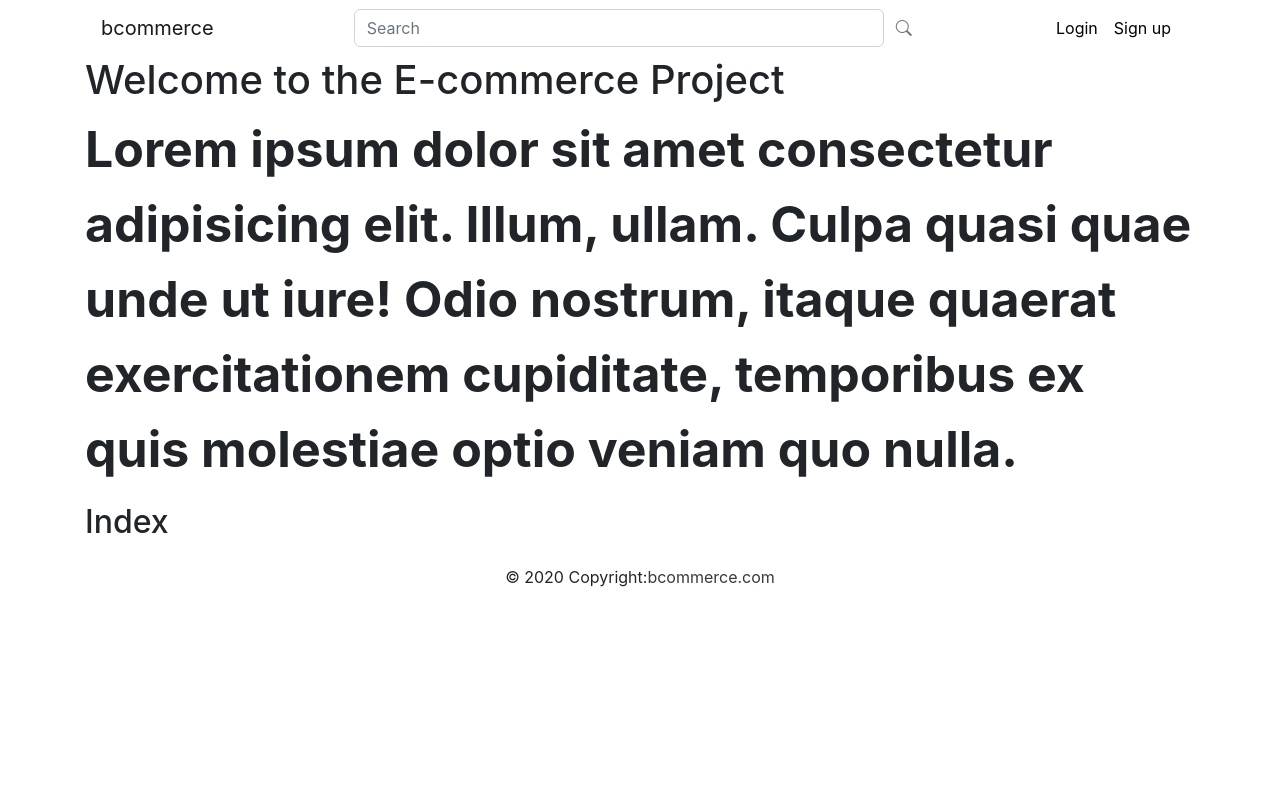
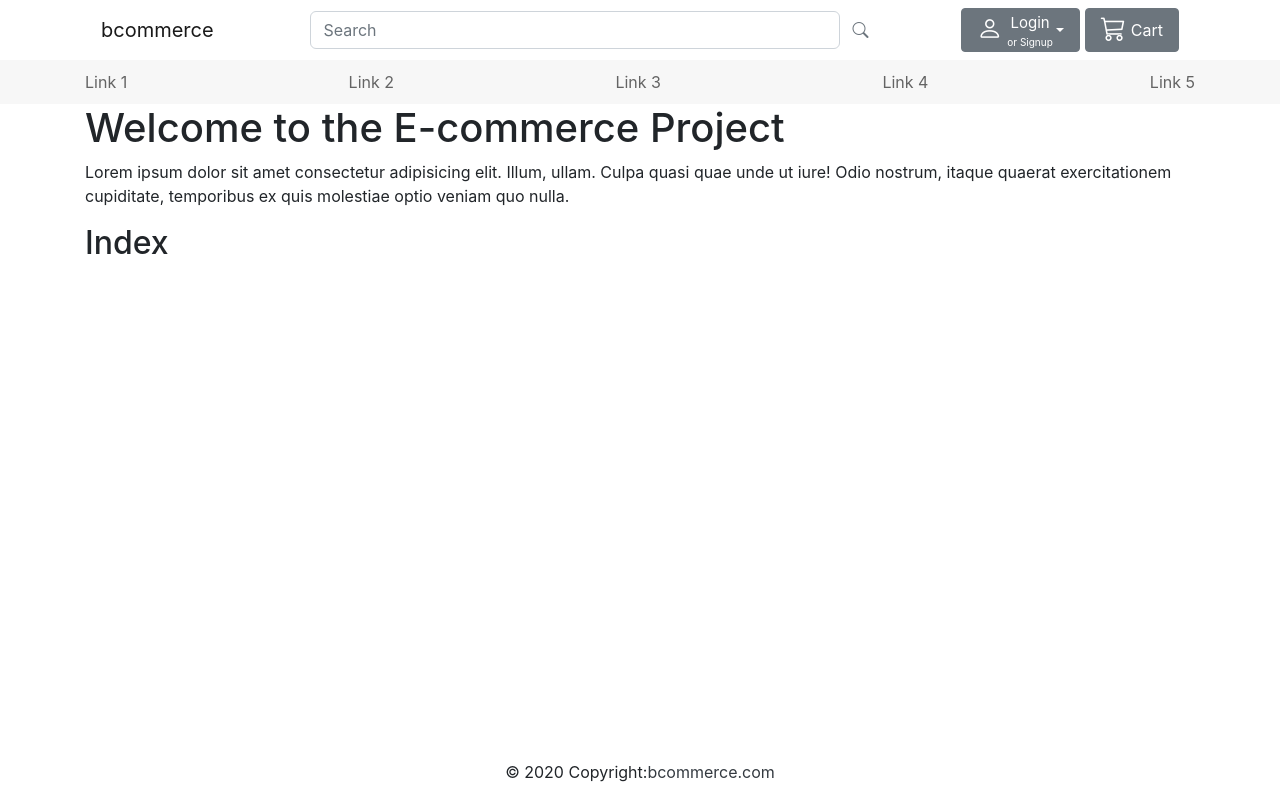
Before and after one commit to mertbilgic/bcommerce, a Django app: page / in a window 1280 px wide. Run offline with Django 3.2, Linux system fonts and the light colour scheme; some libraries are stand-ins or nearby versions.

Commit message:
navbar developed and edited

```diff
--- a/assets/css/style.css
+++ b/assets/css/style.css
@@ -1,3 +1,4 @@
+/*Navbar*/
 #navSearch{
     border-radius: 6px;
 }
@@ -10,16 +11,61 @@
 
 @media screen and (max-width: 992px) {
   #navSearch{
-    width: 80px;
+    width: 90%;
     border: 2px solid #ccc;
     font-size: 16px;
     background-color: white;
+    margin-bottom: 5px;
   }
-  #navSearch:focus {
-    width: 80%;
-    display: inline-block;
+  #navSearchBtn{
+    width: 10%;
+  }
+  #cartBtn{
+    margin-left: 0px !important;
+  }
+  #dropdownMenuButton{
+    width: 100%;
+    margin-bottom:5px ;
+  }
+  .categories{
+    font-size: 15px;
   }
 }
+#navAccount{
+  display: flex;
+  justify-content: center;
+  align-items: center;
+  flex-direction: row;
+}
+#signupNavText{
+  display: block;
+  font-size: 10px;
+}
+#loginNavText{
+  font-size: 15px;
+}
+#accountToggle{
+  margin-left: 3px;
+}
+#navAccount .bi-person{
+  margin-right: 5px;
+  font-size: 25px;
+}
+#dropdownMenuButton{
+  padding: 1px 15px;
+}
+#cartBtn{
+  display: flex;
+  justify-content: center;
+  align-items: center;
+  padding: 2px 15px;
+  margin-left:5px;
+}
+#cartBtn .bi-cart3{
+  font-size: 25px;
+  margin-right:5px;
+}
+/*Error Page Css*/
 .errorContainer{
     display: flex;
     align-items: center;
@@ -28,7 +74,28 @@
     flex-direction: column;
     background-color: aqua;
 }
-.errorContainer h1,p{
+.errorContainer p, .errorContainer h1 {
     font-weight: bolder;
     font-size: 50px;
 }
+/*Footer*/
+#footer {
+  position: fixed;
+  left: 0;
+  bottom: 0;
+  width: 100%;
+}
+/*Categories Bar*/
+.categories{
+  background-color: #F7F7F7;
+  padding: 10px 0px;
+
+}
+.categories .categoriesContainer{
+  display: flex;
+  justify-content: space-between;
+  flex-wrap: wrap;
+}
+.categoriesContainer a{
+  color: #646464;
+}
--- a/templates/base.html
+++ b/templates/base.html
@@ -8,14 +8,14 @@
     {% include 'includes/stylesheet.html'%}
 </head>
 <body>
+    {% include 'includes/navbar.html'%}
+
     <div class="container">
-        {% include 'includes/navbar.html'%}
-
         {% block content %}
         {% endblock %}
+    </div>
 
-        {% include 'includes/footer.html'%}
-        {% include 'includes/scripts.html'%}
-    </div>
+    {% include 'includes/footer.html'%}
+    {% include 'includes/scripts.html'%}
 </body>
 </html>
--- a/templates/includes/footer.html
+++ b/templates/includes/footer.html
@@ -1,4 +1,4 @@
-<footer class="text-center text-lg-start">
+<footer class="text-center text-lg-start" id="footer">
     <div class="text-center p-3">
         © 2020 Copyright:<a class="text-dark" href="/">bcommerce.com</a>
     </div>
--- a/templates/includes/navbar.html
+++ b/templates/includes/navbar.html
@@ -1,22 +1,3 @@
-<nav class="navbar navbar-expand-lg navbar-light">
-  <a class="navbar-brand" href="#">bcommerce</a>
-  <button class="navbar-toggler" type="button" data-toggle="collapse" data-target="#navbarSupportedContent"
-    aria-controls="navbarSupportedContent" aria-expanded="false" aria-label="Toggle navigation">
-    <span class="navbar-toggler-icon"></span>
-  </button>
-
-  <div class="collapse navbar-collapse" id="navbarSupportedContent">
-    <form class="form-inline ml-auto mr-auto">
-      <input class="form-control" id="navSearch" type="search" placeholder="Search" aria-label="Search" size=45>
-      <button type="button" id="navSearchBtn" type="submit" class="btn btn-outline-secondary"><em class="bi bi-search"></em></button>
-    </form>
-
-    <ul class="navbar-nav">
-      <li class="nav-item">
-        <a class="nav-link" href="#">Login</a>
-      </li>
-      <li class="nav-item">
-        <a class="nav-link" href="#">Sign up</a>
-      </li>
-    </ul>
-</nav>
+{% include 'includes/navbar/top.html' %}
+{% include 'includes/navbar/center.html'%}
+{% include 'includes/navbar/bottom.html'%}
--- /dev/null
+++ b/templates/includes/navbar/bottom.html
@@ -0,0 +1,11 @@
+<div class="categories">
+    <div class="container">
+        <div class="categoriesContainer">
+            <a href="#" class="">Link 1</a>
+            <a href="#" class="">Link 2</a>
+            <a href="#" class="">Link 3</a>
+            <a href="#" class="">Link 4</a>
+            <a href="#" class="">Link 5</a>
+        </div>
+    </div>
+</div>
--- /dev/null
+++ b/templates/includes/navbar/center.html
@@ -0,0 +1,39 @@
+<div class="container">
+  <nav class="navbar navbar-expand-lg navbar-light">
+    <a class="navbar-brand" href="#">bcommerce</a>
+    <button class="navbar-toggler" type="button" data-toggle="collapse" data-target="#navbarSupportedContent"
+      aria-controls="navbarSupportedContent" aria-expanded="false" aria-label="Toggle navigation">
+      <span class="navbar-toggler-icon"></span>
+    </button>
+
+    <div class="collapse navbar-collapse" id="navbarSupportedContent">
+      <form class="form-inline ml-auto mr-auto">
+        <input class="form-control" id="navSearch" type="search" placeholder="Search" aria-label="Search" size=45>
+        <button type="button" id="navSearchBtn" type="submit" class="btn btn-outline-secondary"><em
+            class="bi bi-search"></em></button>
+      </form>
+
+      <div class="dropdown" id="dropdownAccount">
+        <button class="btn btn-secondary" type="button" id="dropdownMenuButton" data-toggle="dropdown" aria-haspopup="true" aria-expanded="false">
+          <div id="navAccount">
+            <em class="bi bi-person"></em>
+            <div>
+              <span id="loginNavText">Login</span>
+              <span id="signupNavText"> or Signup</span>
+            </div>
+            <span class="dropdown-toggle" id="accountToggle"></span>
+          </div>
+        </button>
+        <div class="dropdown-menu" aria-labelledby="dropdownMenuButton">
+          <a class="dropdown-item" href="#">Login</a>
+          <a class="dropdown-item" href="#">Sign up</a>
+        </div>
+      </div>
+      <div class="shoppingCart">
+        <a class="btn btn-secondary" id="cartBtn" type="button">
+          <em class="bi bi-cart3">
+          </em><span>Cart</span>
+        </a>
+      </div>
+  </nav>
+</div>
```
Also changed, not shown: templates/includes/navbar/top.html (added).
